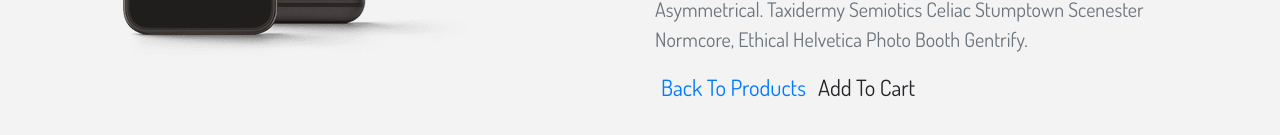
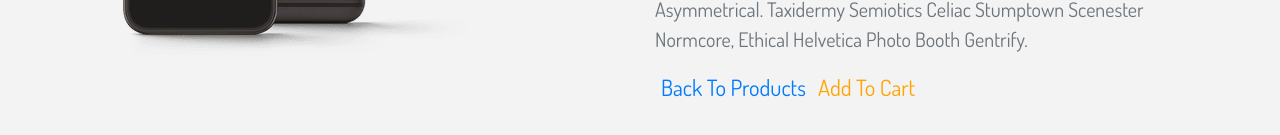
Before and after one commit to jayantrai/onlineStore, a React (Create React App) app: page /details in a window 1280 px wide. Shown: the part 625-760 px from the top of the page. Built offline with nearby package versions, Linux system fonts and the light colour scheme.

Commit message:
added styled components to buttons on details

```diff
--- a/src/componets/Button.jsx
+++ b/src/componets/Button.jsx
@@ -5,17 +5,19 @@ export const ButtonContainer = styled.button`
     font-size: 1.4rem;
     background: transparent;
     border: 0.05rem solid var(--lightBlue);
-    color: var(--lightBlue);
+    border-color: ${props =>
+      (props.cart ? "var(--mainYellow)" : "var(--lightBlue)")};
+    color: ${prop => prop.cart ? "var(--mainYellow)" : "var(--lightBlue)"};
     border-radius: 0.5rem;
     padding: 0.2rem, 0.5rem;
     cursor: pointer;
     margin: 0.2rem, 0.5rem, 0.2rem, 0;
     transition: all 0.5s ease-in-out;
     &:hover{
-        background:var(--lightBlue);
+        background: var(--lightBlue);
         color: var(--mainBlue);
     }
     &:focus {
         outline: none;
     }
-`
+`;
--- a/src/componets/Details.jsx
+++ b/src/componets/Details.jsx
@@ -52,12 +52,14 @@ export default class Details extends Component {
                         Back to products
                         </ButtonContainer>
                         </Link>
-                        <ButtonContainer disabled={inCart?true:false}
+                        <ButtonContainer
+                        cart
+                        disabled={inCart?true:false}
                         onClick={()=> {
                           value.addToCart(id)
                         }}
                         >
-                          {inCart ? 'inCart' : 'add to cart'}
+                          {inCart ? "inCart" : "add to cart"}
                         </ButtonContainer>
                     </div>
                   </div>
```
